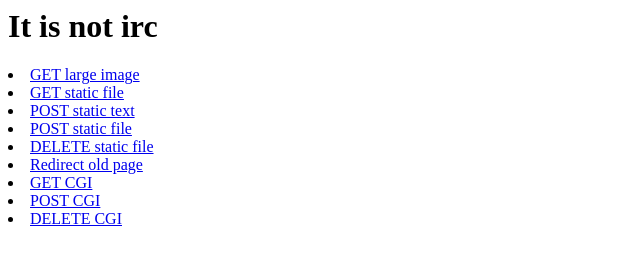
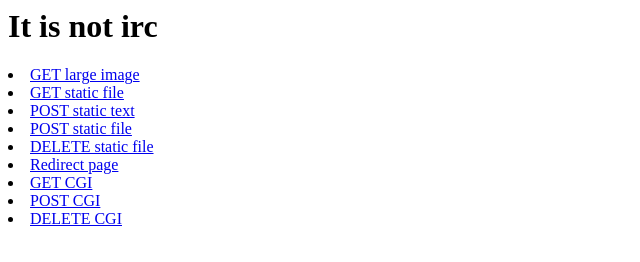
Before and after one commit to 42seoulWebserv/irc, a plain HTML site: page html/index.html in a window 1280 px wide. Shown: the full height of the page, 0-640 px from the left. Drawn offline with Linux system fonts and the light colour scheme.

Commit message:
refactor: :recycle: redirection path change ( old -> redirection )

```diff
--- a/html/index.html
+++ b/html/index.html
@@ -78,7 +78,7 @@
   <li><a href="javascript:postText()">POST static text</a></li>
   <li><a href="javascript:postFile()">POST static file</a><input id="file" hidden type="file"/></li>
   <li><a href="javascript:deleteText()">DELETE static file</a></li>
-  <li><a href="/old/file">Redirect old page</a></li>
+  <li><a href="/redirection/file">Redirect page</a></li>
   <li><a href="javascript:getCgi()">GET CGI</a></li>
   <li><a href="javascript:postCgi()">POST CGI</a></li>
   <li><a href="javascript:deleteCgi()">DELETE CGI</a></li>
```
Also changed, not shown: 1 other file.
